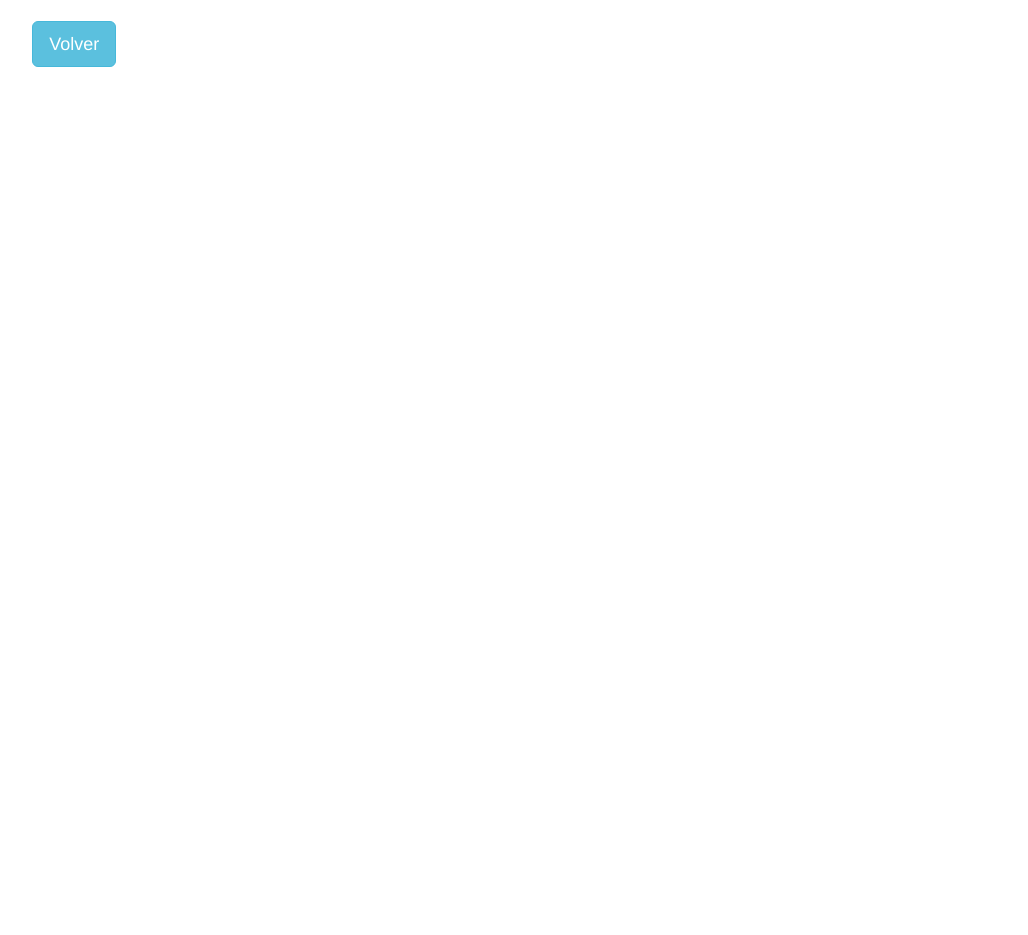
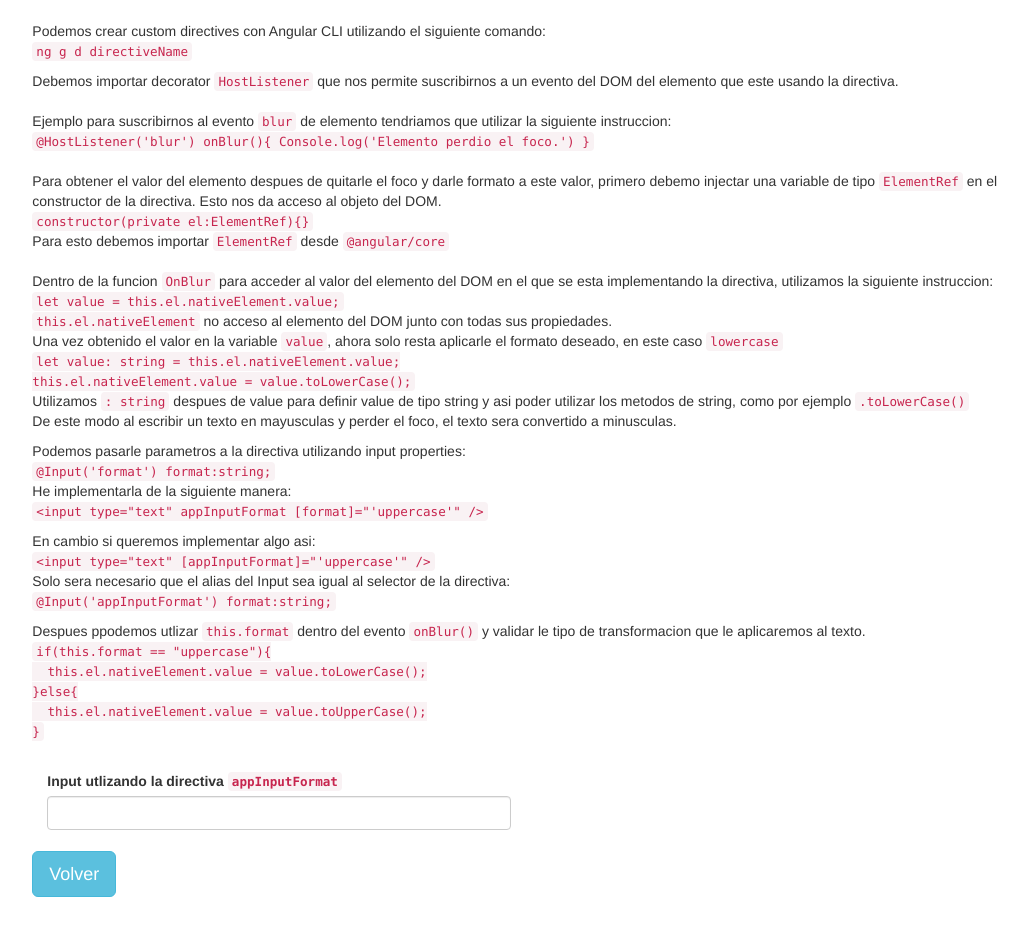
Before and after one commit to cristinakity/EstudiandoAngular, an Angular app: page /directives in a window 1280 px wide. Shown: the part 9620-10555 px from the top of the page, without its empty margins (221-1249 px from the left). Before the commit the page ends 9707 px from the top, so only its background shows below. Built offline with nearby package versions, Linux system fonts and the light colour scheme.

Commit message:
Custom directives

```diff
--- a/src/app/app.module.ts
+++ b/src/app/app.module.ts
@@ -43,6 +43,7 @@ import { NgClassComponent } from './directives/ng-class/ng-class.component';
 import { NgStyleComponent } from './directives/ng-style/ng-style.component';
 import { SafeTraversalOperatorComponent } from './directives/safe-traversal-operator/safe-traversal-operator.component';
 import { CreatingCustomDirectivesComponent } from './directives/creating-custom-directives/creating-custom-directives.component';
+import { InputFormatDirective } from './shared/directives/input-format.directive';
 
 const appRoutes: Routes = [
   { path: "property-binding", component: PropertyBindingComponent },
@@ -105,7 +106,8 @@ const appRoutes: Routes = [
     NgClassComponent,
     NgStyleComponent,
     SafeTraversalOperatorComponent,
-    CreatingCustomDirectivesComponent
+    CreatingCustomDirectivesComponent,
+    InputFormatDirective
   ],
   imports: [
     RouterModule.forRoot(appRoutes, {
--- a/src/app/directives/creating-custom-directives/creating-custom-directives.component.html
+++ b/src/app/directives/creating-custom-directives/creating-custom-directives.component.html
@@ -5,3 +5,80 @@
   <h1>Creating Custome Directives</h1>
   <p>En Angular es posible crear Directivas propias o custom.</p>
 </div>
+<p>
+  Podemos crear custom directives con Angular CLI utilizando el siguiente comando:
+  <br><code>
+    ng g d directiveName
+  </code>
+</p>
+<p>
+  Debemos importar decorator <code>HostListener</code> que nos permite suscribirnos a un evento del DOM del elemento que
+  este usando la directiva.
+  <br>
+  <br>Ejemplo para suscribirnos al evento <code>blur</code> de elemento tendriamos que utilizar la siguiente instruccion:
+  <br>
+  <code>
+    @HostListener('blur') onBlur()&#123; Console.log('Elemento perdio el foco.') &#125;
+  </code>
+  <br>
+  <br>Para obtener el valor del elemento despues de quitarle el foco y darle formato a este valor, primero debemo injectar
+  una variable de tipo <code>ElementRef</code> en el constructor de la directiva.  Esto nos da acceso al objeto del DOM.
+  <br><code>constructor(private el:ElementRef)&#123;&#125; </code>
+  <br>Para esto debemos importar <code>ElementRef</code> desde <code>@angular/core</code>
+  <br>
+  <br>Dentro de la funcion <code>OnBlur</code> para acceder al valor del elemento del DOM en el que se esta implementando la directiva,
+  utilizamos la siguiente instruccion:
+  <br><code>let value = this.el.nativeElement.value;</code>
+  <br><code>this.el.nativeElement</code> no acceso al elemento del DOM junto con todas sus propiedades.
+  <br>Una vez obtenido el valor en la variable <code>value</code>, ahora solo resta aplicarle el formato deseado,
+  en este caso <code>lowercase</code>
+  <br><code>
+    let value: string = this.el.nativeElement.value;
+    <br> this.el.nativeElement.value = value.toLowerCase();
+  </code>
+  <br>Utilizamos <code>: string</code> despues de value para definir value de tipo string y asi poder utilizar los metodos de string,
+  como por ejemplo <code>.toLowerCase()</code>
+  <br>De este modo al escribir un texto en mayusculas y perder el foco, el texto sera convertido a minusculas.
+</p>
+<p>
+  Podemos pasarle parametros a la directiva utilizando input properties:
+  <br><code>
+    @Input('format') format:string;
+  </code>
+  <br>He implementarla de la siguiente manera:
+  <br><code>
+    &lt;input type="text"  appInputFormat [format]="'uppercase'" /&gt;
+  </code>
+</p>
+<p>
+  En cambio si queremos implementar algo asi:
+  <br><code>
+    &lt;input type="text"  [appInputFormat]="'uppercase'" /&gt;
+  </code>
+  <br>Solo sera necesario que el alias del Input sea igual al selector de la directiva:
+  <br><code>
+    @Input('appInputFormat') format:string;
+  </code>
+</p>
+<p>Despues ppodemos utlizar <code>this.format</code> dentro del evento <code>onBlur()</code> y validar le tipo de transformacion
+  que le aplicaremos al texto.
+  <br>
+  <code>
+    if(this.format == "uppercase")&#123;
+    <br>&nbsp;&nbsp;this.el.nativeElement.value = value.toLowerCase();
+    <br>&#125;else&#123;
+    <br>&nbsp;&nbsp;this.el.nativeElement.value = value.toUpperCase();
+    <br>&#125;
+  </code>
+</p>
+<br>
+<div class="form">
+  <div class="form-group col-md-6">
+    <label for="inputFormat1">Input utlizando la directiva <code>appInputFormat</code></label>
+    <input class="form-control" id="inputFormat1" type="text" [appInputFormat]="'uppercase'" />
+  </div>
+</div>
+<br>
+<br>
+<br>
+<br>
--- a/src/app/directives/directives.component.html
+++ b/src/app/directives/directives.component.html
@@ -104,3 +104,6 @@
 <div id="creating-custom-directives"></div>
 <creating-custom-directives></creating-custom-directives>
 <a class="btn btn-lg btn-info" [routerLink]="['./']" fragment="top">Volver</a>
+<br>
+<br>
+<br>
--- /dev/null
+++ b/src/app/shared/directives/input-format.directive.ts
@@ -0,0 +1,19 @@
+import { Directive, HostListener, ElementRef, Input } from '@angular/core';
+
+@Directive({
+  selector: '[appInputFormat]'
+})
+export class InputFormatDirective {
+  @Input('appInputFormat') format:string;
+
+  constructor(private el:ElementRef) { }
+
+  @HostListener('blur') onBlur(){
+    let value: string = this.el.nativeElement.value;
+    if(this.format == "uppercase"){
+      this.el.nativeElement.value = value.toUpperCase();
+    }else{
+      this.el.nativeElement.value = value.toLowerCase();
+    }
+  }
+}
```
Also changed, not shown: 1 other file (tests, documents, lock files or other folders).
